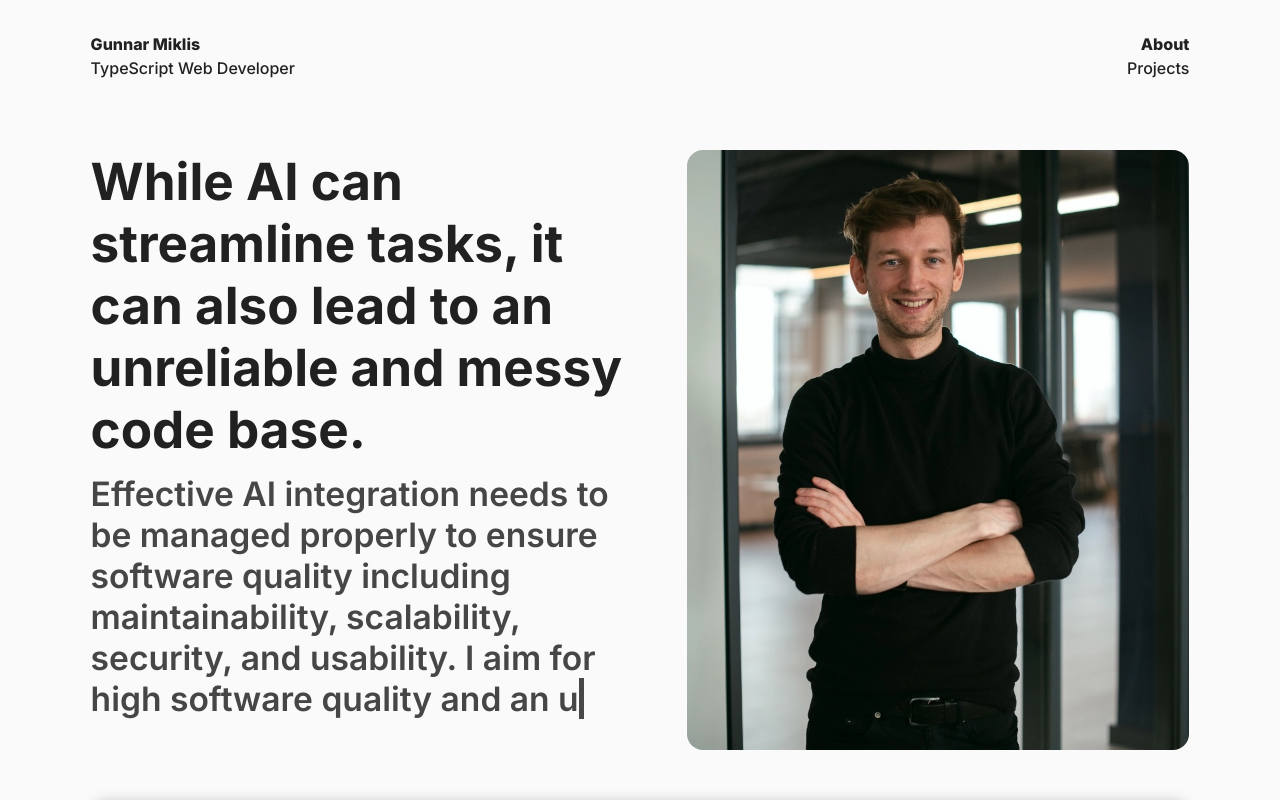
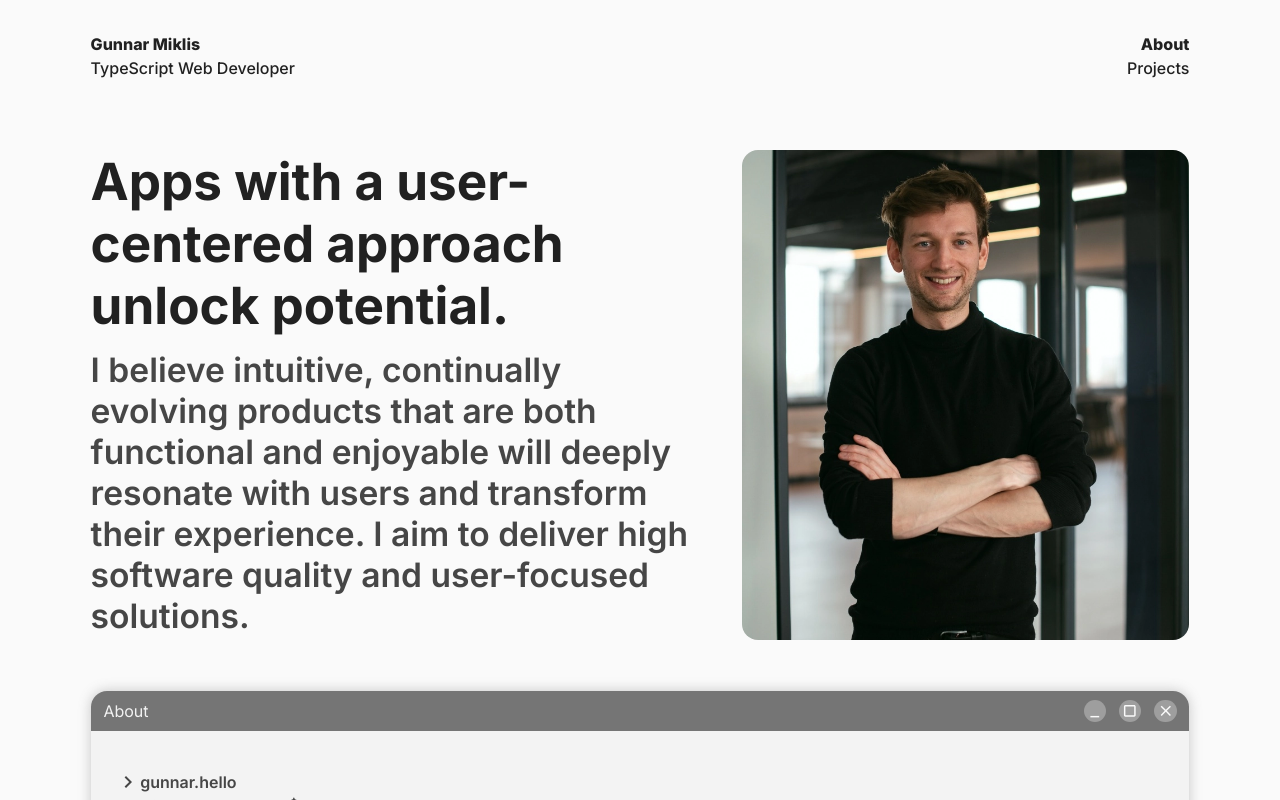
Before and after one commit to gunnar-miklis/portfolio, a React (Vite) app: page / in a window 1280 px wide. Shown: the top 800 px of the page. Built offline with nearby package versions, Linux system fonts and the light colour scheme.

Commit message:
abstract header data + replace header title/subtitle

```diff
--- a/src/components/Header.tsx
+++ b/src/components/Header.tsx
@@ -91,14 +91,14 @@ export default function Header() {
   return (
     <header className='header'>
       <div className='header-text'>
-        <h1>
+        <h1 className='title'>
           {textTitle}
           <span
             className='typewriter-caret'
             style={showCaretTitle ? { display: 'inline' } : { display: 'none' }}
           />
         </h1>
-        <h2>
+        <h2 className='subtitle'>
           {textSubtitle}
           <span
             className='typewriter-caret'
--- a/src/data/header.ts
+++ b/src/data/header.ts
@@ -1,4 +1,33 @@
-export const title =
-  'While AI can streamline tasks, it can also lead to an unreliable and messy code base.';
-export const subtitle =
-  'Effective AI integration needs to be managed properly to ensure software quality including maintainability, scalability, security, and usability. I aim for high software quality and an user-centered approach.';
+interface Versions {
+  [num: number]: {
+    hook: string;
+    context: string;
+    offer: string;
+  };
+}
+
+const versions: Versions = {
+  1: {
+    hook: 'Apps with user-centered approach unlock potential.',
+    context:
+      'I believe intuitive, continually evolving products that are both functional and enjoyable will deeply resonate with users and transform their experience.',
+    offer: 'I aim for a user-centered approach and high quality delivery.',
+  },
+  2: {
+    hook: 'While AI can streamline tasks, it can also lead to an unreliable and messy code base.',
+    context:
+      'Effective AI integration needs to be managed properly to ensure software quality including maintainability, scalability, security, and usability.',
+    offer: 'I aim for high software quality and a user-centered approach.',
+  },
+  3: {
+    hook: 'Apps with a user-centered approach unlock potential.',
+    context:
+      'I believe intuitive, continually evolving products that are both functional and enjoyable will deeply resonate with users and transform their experience.',
+    offer: 'I aim to deliver high software quality and user-focused solutions.',
+  },
+};
+
+const selected: number = 3;
+
+export const title = `${versions[selected].hook}`;
+export const subtitle = `${versions[selected].context} ${versions[selected].offer}`;
--- a/src/styles/header.css
+++ b/src/styles/header.css
@@ -11,7 +11,7 @@
 .header-text {
   flex: 1 0 100%;
 }
-.header-text h1 {
+.title {
   margin-top: 0;
 }
 .header-image {
@@ -43,6 +43,12 @@
 
 /* RESPONSIVENESS */
 @media only screen and (max-width: 576px) {
+  .title {
+    font-size: 3rem;
+  }
+  .subtitle {
+    font-size: 2rem;
+  }
   .header-image {
     height: 400px;
   }
@@ -58,21 +64,9 @@
   }
   .header-image {
     flex: 1 1 40%;
-    max-height: 600px;
+    max-height: 490px;
   }
   .header-image img {
-    height: 750px;
+    height: 650px;
   }
 }
-@media (min-width: 1100px) {
-  .header-text {
-    flex: 1 1 50%;
-  }
-  .header-image {
-    flex: 1 1 45%;
-    max-height: 600px;
-  }
-  .header-image img {
-    height: 750px;
-  }
-}
```
